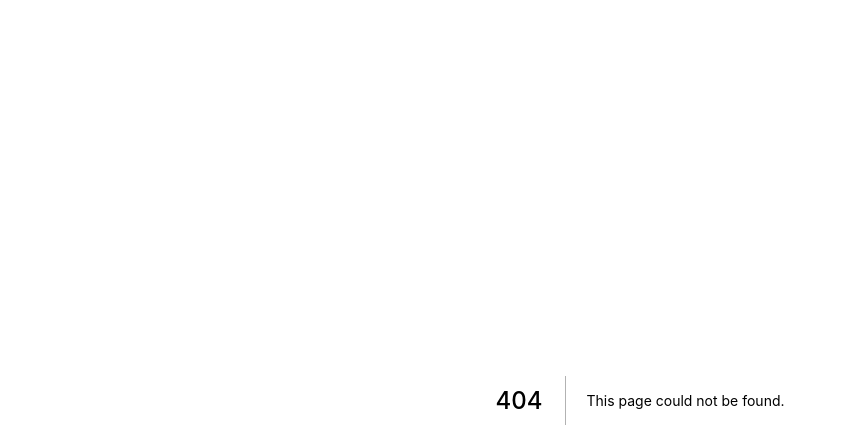
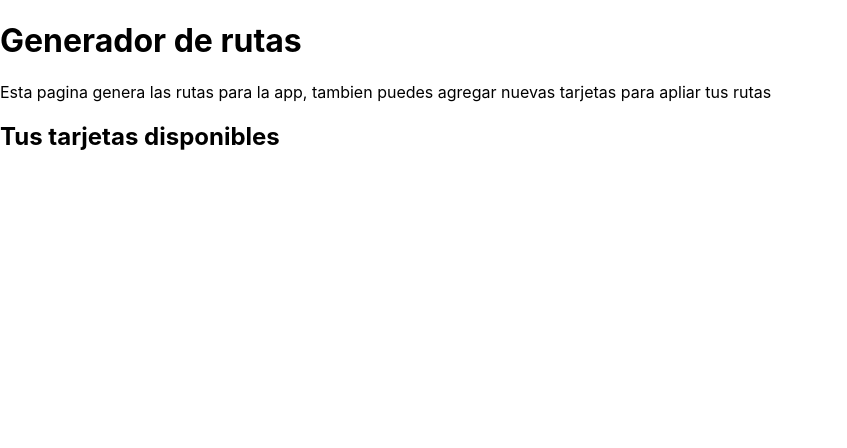
Before and after one commit to IsaacOFR25/GuiaEscolarJILFront, a Next.js app: page /GeneradorRutas in a window 1280 px wide. Before the commit this address had no page. Shown: the top 448 px of the page, without its empty margins (0-847 px from the left). Built offline with nearby package versions, Linux system fonts and the light colour scheme; no server answers.

Commit message:
12 de oct

```diff
--- a/package.json
+++ b/package.json
@@ -9,6 +9,9 @@
     "lint": "next lint"
   },
   "dependencies": {
+    "axios": "^1.1.2",
+    "dotenv": "^16.0.3",
+    "fs": "^0.0.1-security",
     "html5-qrcode": "^2.2.1",
     "next": "12.3.1",
     "react": "18.2.0",
--- /dev/null
+++ b/pages/GeneradorRutas.js
@@ -0,0 +1,36 @@
+import React from "react";
+import axios from "axios";
+
+const urlApi = "http://localhost:3001";
+export default function GeneradorRutas() {
+  const [tarjetas, setTarjetas] = React.useState(null);
+  const [rutas, setRutas] = React.useState(null);
+
+  React.useEffect(() => {
+    //TODO - Hacer que la respuesta de la API sea un elemento de React (funcion map)
+    axios
+      .get(urlApi + "/admin/rutas")
+      .then((res) => {
+        setTarjetas(res);
+        console.log(res);
+      })
+      .catch((err) => {
+        console.log(err);
+      });
+  }, []);
+
+  return (
+    <div>
+      <div className="header">
+        <h1>Generador de rutas</h1>
+        <p>
+          Esta pagina genera las rutas para la app, tambien puedes agregar
+          nuevas tarjetas para apliar tus rutas
+        </p>
+      </div>
+      <div className="container">
+        <h2>Tus tarjetas disponibles</h2>
+      </div>
+    </div>
+  );
+}
```
Also changed, not shown: 2 other files (tests, documents, lock files or other folders).
